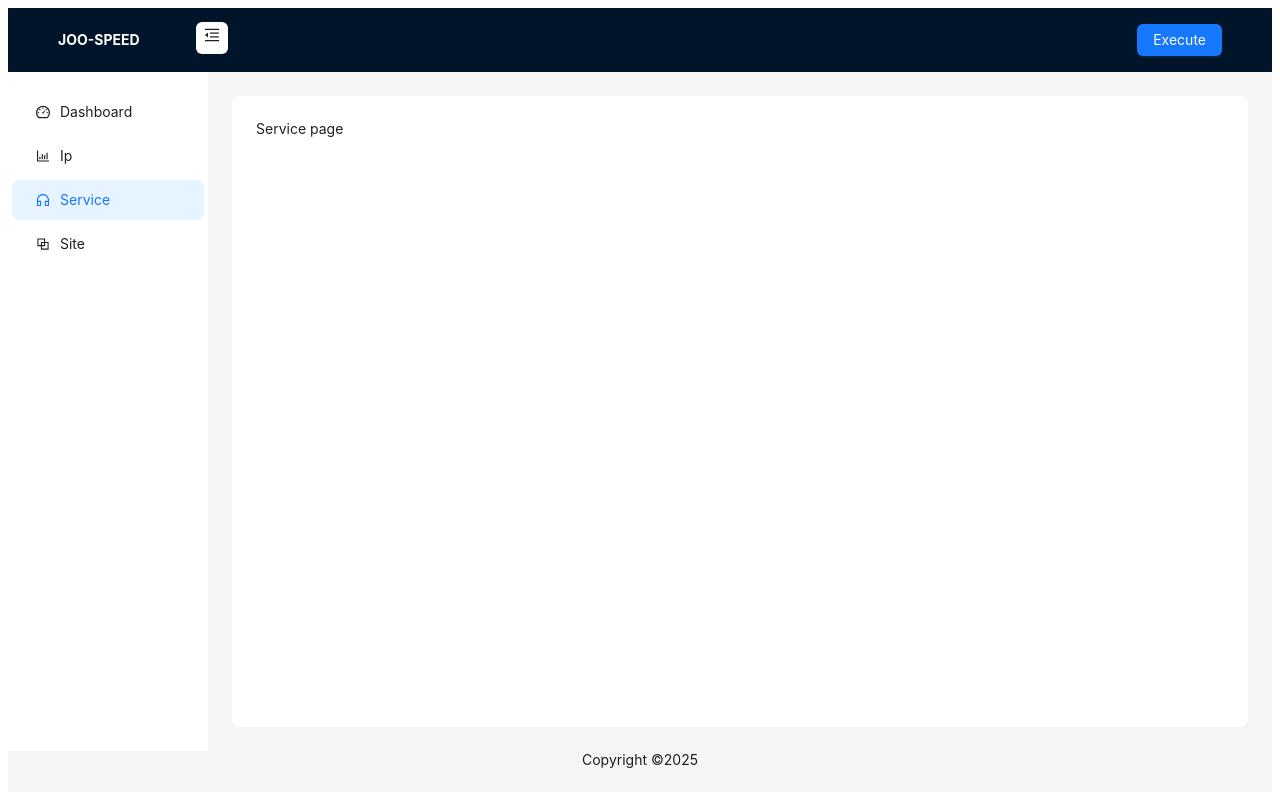
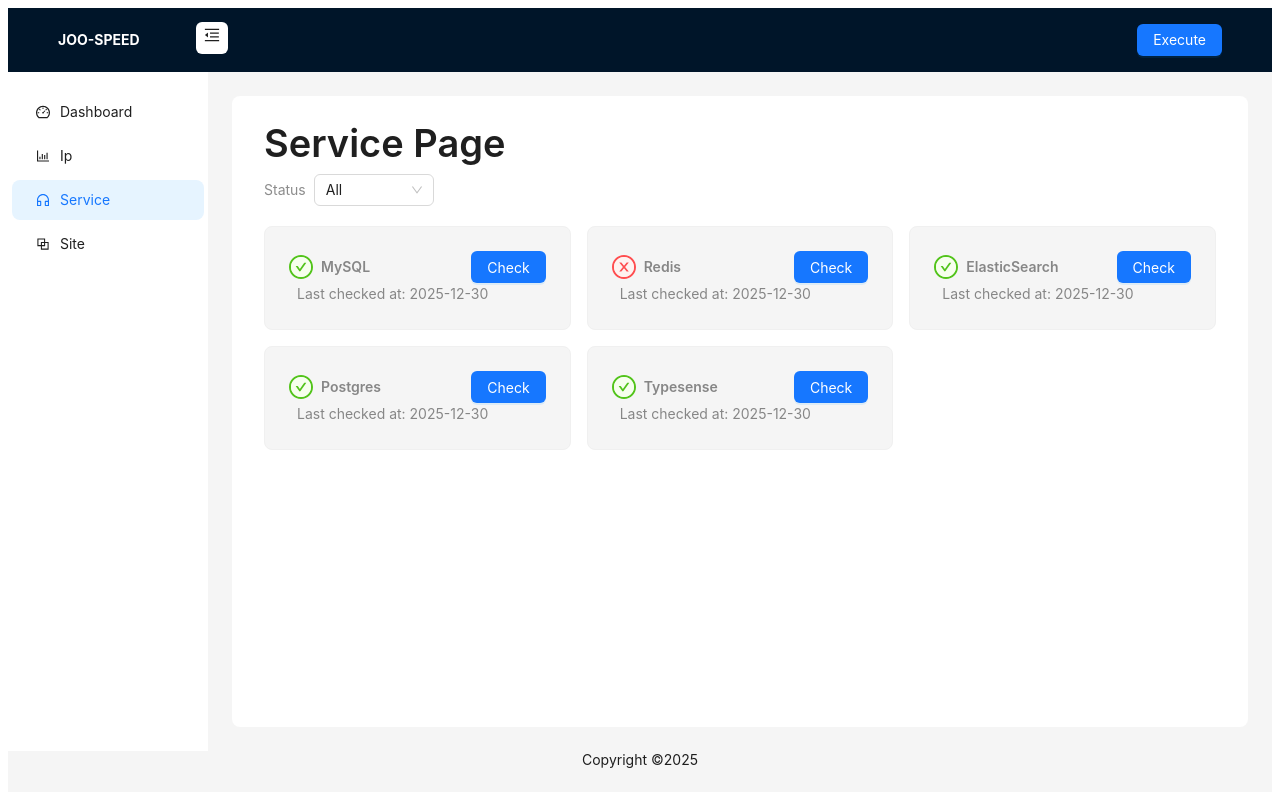
Before and after one commit to jooservices/speedtest-fe, a React (Vite) app: page /service in a window 1280 px wide. Built offline with nearby package versions, Linux system fonts and the light colour scheme; no server answers.

Commit message:
Implement service page

```diff
--- a/src/App.css
+++ b/src/App.css
@@ -49,3 +49,7 @@
 .font-bold {
   font-weight: bold;
 }
+
+.fs-24 {
+  font-size: 24px;
+}
--- /dev/null
+++ b/src/components/ServiceCard.tsx
@@ -0,0 +1,37 @@
+import { CheckCircleTwoTone, CloseCircleTwoTone } from '@ant-design/icons'
+import { Button, Card, Col, Row, Typography } from 'antd'
+
+const { Text } = Typography
+
+export default function ServiceCard(props: { item: { name: string; status: boolean } }) {
+  const { item } = props
+
+  const checkServiceStatus = (name: string) => {
+    console.log(name)
+  }
+
+  return (
+    <Card className='metric-card'>
+      <Row style={{ display: 'flex', alignItems: 'center', justifyContent: 'space-between' }}>
+        <Col style={{ display: 'flex', alignItems: 'center' }}>
+          {item.status ? (
+            <CheckCircleTwoTone className='fs-24' twoToneColor='#52c41a' />
+          ) : (
+            <CloseCircleTwoTone className='fs-24' twoToneColor='#ff4d4f' />
+          )}
+          <Text type='secondary' style={{ marginLeft: 8 }} strong>
+            {item.name}
+          </Text>
+        </Col>
+
+        <Button type='primary' onClick={() => checkServiceStatus(item.name)}>
+          Check
+        </Button>
+      </Row>
+
+      <Text type='secondary' style={{ marginLeft: 8 }}>
+        Last checked at: 2025-12-30
+      </Text>
+    </Card>
+  )
+}
--- /dev/null
+++ b/src/routes/ServicePage.tsx
@@ -0,0 +1,63 @@
+import { useState } from 'react'
+
+import { Select, Space, Typography } from 'antd'
+import { Col, Row } from 'antd'
+import ServiceCard from 'components/ServiceCard'
+
+const { Title: AntTitle, Text } = Typography
+
+const dummyData = [
+  {
+    name: 'MySQL',
+    status: true,
+  },
+  {
+    name: 'Redis',
+    status: false,
+  },
+  {
+    name: 'ElasticSearch',
+    status: true,
+  },
+  {
+    name: 'Postgres',
+    status: true,
+  },
+  {
+    name: 'Typesense',
+    status: true,
+  },
+]
+
+export default function ServicePage() {
+  const [status, setStatus] = useState<string>('')
+
+  return (
+    <>
+      <Row style={{ marginLeft: '8px', justifyContent: 'space-between' }}>
+        <Space direction='vertical'>
+          <AntTitle style={{ margin: 0 }}>Service Page</AntTitle>
+        </Space>
+      </Row>
+
+      <Row style={{ marginLeft: '8px', marginTop: '8px' }}>
+        <Space direction='horizontal'>
+          <Text type='secondary'>Status</Text>
+          <Select defaultValue={status} onChange={value => setStatus(value)} style={{ width: 120 }}>
+            <Select.Option value=''>All</Select.Option>
+            <Select.Option value='0'>Active</Select.Option>
+            <Select.Option value='1'>Inactive</Select.Option>
+          </Select>
+        </Space>
+      </Row>
+
+      <Row style={{ margin: '12px 0px' }}>
+        {dummyData.map((item, index) => (
+          <Col span={8} xs={24} sm={12} md={8} key={index}>
+            <ServiceCard item={item} />
+          </Col>
+        ))}
+      </Row>
+    </>
+  )
+}
--- a/src/routes/index.tsx
+++ b/src/routes/index.tsx
@@ -2,6 +2,7 @@ import { Route, Routes } from 'react-router-dom'
 
 import HomePage from './HomePage'
 import Dashboard from './Dashboard'
+import ServicePage from './ServicePage'
 
 function PageRoutes() {
   return (
@@ -9,7 +10,7 @@ function PageRoutes() {
       {/* <Route path='/' element={<HomePage />} /> */}
       <Route path='/' element={<Dashboard />} />
       <Route path='/ip' element={<>IP page</>} />
-      <Route path='/service' element={<>Service page</>} />
+      <Route path='/service' element={<ServicePage />} />
       <Route path='/site' element={<>Site Page</>} />
       <Route path='*' element={<>NOT FOUND</>} />
     </Routes>
```
